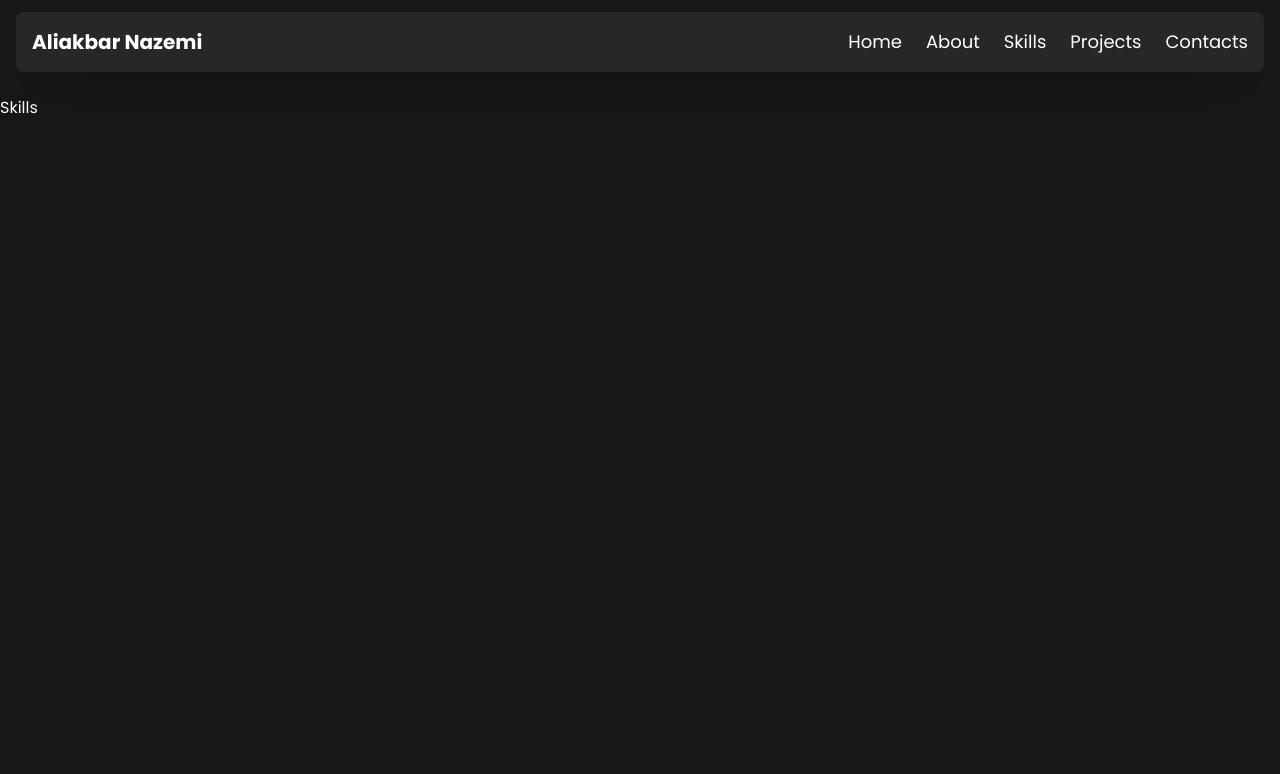
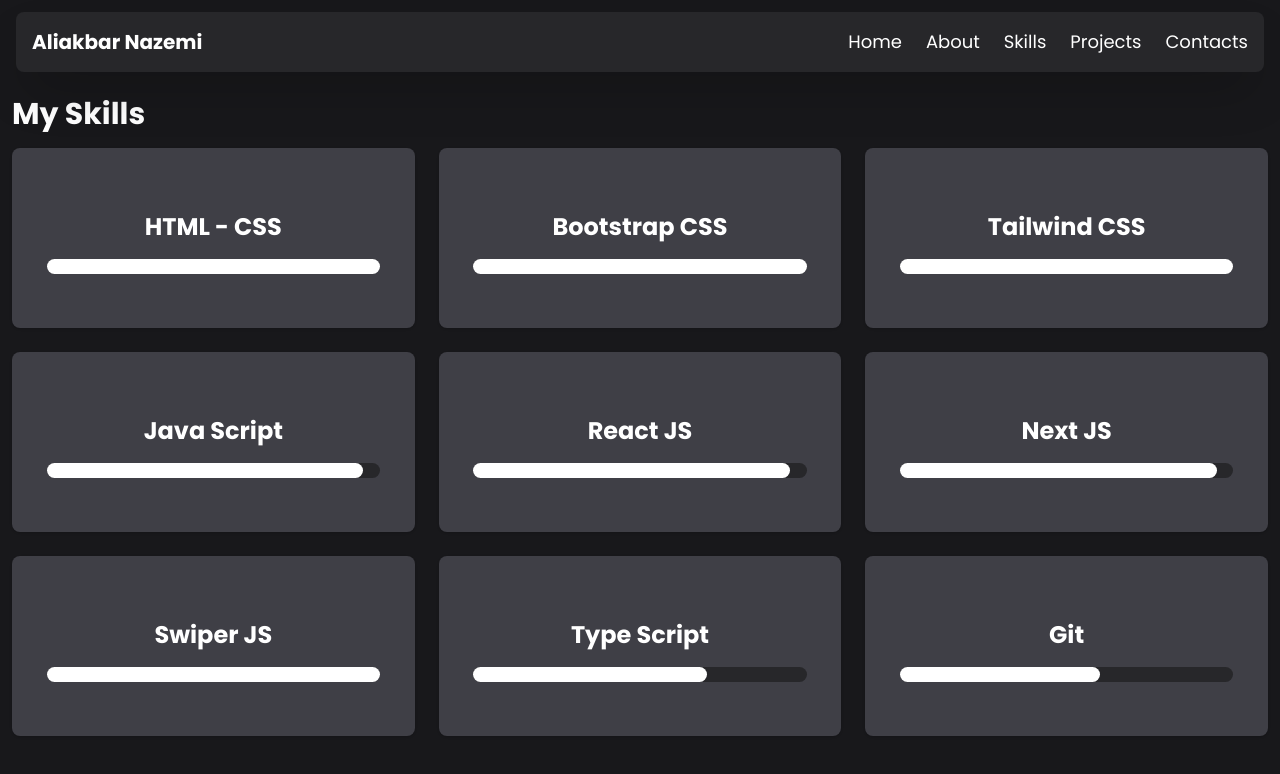
Before and after one commit to aliakbarnazemi22/personalwebsite, a React (Create React App) app: page /skills in a window 1280 px wide. Shown: the top 774 px of the page. Built offline with nearby package versions, Linux system fonts and the light colour scheme.

Commit message:
About , Skills Pages

```diff
--- a/src/pages/About.js
+++ b/src/pages/About.js
@@ -2,7 +2,56 @@ import React from 'react'
 
 function About() {
   return (
-    <div className='md:px-0 px-4 container mx-auto mt-24'>About</div>
+    <div className='md:px-0 px-4 container mx-auto mt-24'>
+      <h2 className='text-3xl font-bold'>
+        Aliakbar Nazemi
+      </h2>
+      <p className='mt-1 font-[200]'>
+        Front end Developer
+      </p>
+
+      <p className='mt-6 text-lg font-[300] leading-[1.7]'>
+        <div className="sm:line-clamp-6 line-clamp-3">
+          About Me: Greetings! I'm Aliakbar Nazemi, a passionate 21-year-old front-end web developer hailing from the vibrant land of Iran. I embark on a journey through the ever-evolving digital landscape, weaving my dreams into the fabric of the World Wide Web.
+        </div>
+        <div>
+          <br />
+        </div>
+        <div>
+          My Journey: My fascination with technology ignited at an early age, propelling me towards the captivating realm of web development. As a self-taught enthusiast, I've delved into the intricacies of front-end technologies, mastering the art of crafting visually appealing and seamless user experiences.
+        </div>
+        <div>
+          <br />
+        </div>
+        <div>
+          Expertise: My expertise lies in the realm of front-end development, where I bring ideas to life through the harmonious fusion of HTML, CSS, and JavaScript. I revel in the challenge of transforming concepts into interactive and user-friendly interfaces that leave a lasting impression.
+        </div>
+        <div>
+          <br />
+        </div>
+        <div>
+          Continuous Learning: In this dynamic field, I understand the importance of continuous learning. Whether it's staying abreast of the latest design trends or embracing cutting-edge frameworks, I am committed to honing my skills and adapting to the ever-shifting digital landscape.
+        </div>
+        <div>
+          <br />
+        </div>
+        <div>
+          Vision: Beyond the lines of code, my vision extends to contributing positively to the tech community and leveraging my skills to create meaningful digital experiences. I aspire to play a role in shaping the future of web development, embracing innovation and pushing the boundaries of what's possible.
+        </div>
+        <div>
+          <br />
+        </div>
+        <div>
+          Why Choose Me: Passion-Driven: My love for web development is the driving force behind every project I undertake. Attention to Detail: I believe in the power of details, ensuring that each pixel aligns with the overall vision and purpose of the project. Collaborative Spirit: I thrive in collaborative environments, valuing the synergy that emerges from diverse perspectives and ideas.
+        </div>
+        <div>
+          <br />
+        </div>
+        <div>
+          Let's Connect: Embark on this journey with me, and let's transform your digital vision into a captivating reality. Whether you're an individual with a unique idea or a business looking to establish a compelling online presence, I am here to turn concepts into captivating web experiences. Feel free to reach out, and let's create something extraordinary together!
+        </div>
+      </p>
+    </div>
   )
 }
 
--- a/src/pages/Skills.js
+++ b/src/pages/Skills.js
@@ -1,9 +1,74 @@
 import React from 'react'
 
 function Skills() {
+    const cards = [
+        {
+            id: 1,
+            title: "HTML - CSS",
+            value: 100
+        },
+        {
+            id: 2,
+            title: "Bootstrap CSS",
+            value: 100
+        },
+        {
+            id: 3,
+            title: "Tailwind CSS",
+            value: 100
+        },
+        {
+            id: 4,
+            title: "Java Script",
+            value: 95
+        },
+        {
+            id: 5,
+            title: "React JS",
+            value: 95
+        },
+        {
+            id: 6,
+            title: "Next JS",
+            value: 95
+        },
+        {
+            id: 7,
+            title: "Swiper JS",
+            value: 100
+        },
+        {
+            id: 8,
+            title: "Type Script",
+            value: 70
+        },
+        {
+            id: 9,
+            title: "Git",
+            value: 60
+        }
+    ];
     return (
         <div>
-            <div className='md:px-0 px-4 container mx-auto mt-24'>Skills</div>
+            <div className='md:px-0 px-4 container mx-auto mt-24'>
+                <h2 className='ml-3 text-3xl font-bold text-start'>
+                    My Skills
+                </h2>
+
+                <div className='mt-1 flex items-center flex-wrap'>
+                    {cards.map((card) => (
+                        <div className='w-full md:w-1/2 lg:w-1/3 p-3'>
+                            <div id={card.id} className="w-full bg-zinc-700 shadow rounded-lg p-4 text-center min-h-[180px] flex items-center flex-col justify-center gap-4">
+                                <h3 className="text-2xl font-bold mt-2">{card.title}</h3>
+
+                                <div className="relative w-[90%] h-[15px] bg-zinc-800 rounded-full">
+                                    <div className="absolute h-full bg-white rounded-lg top-0 left-0" style={{ width: card.value + '%' }}></div>
+                                </div>
+                            </div>
+                        </div>
+                    ))}
+                </div>
+            </div>
         </div>
     )
 }
```
